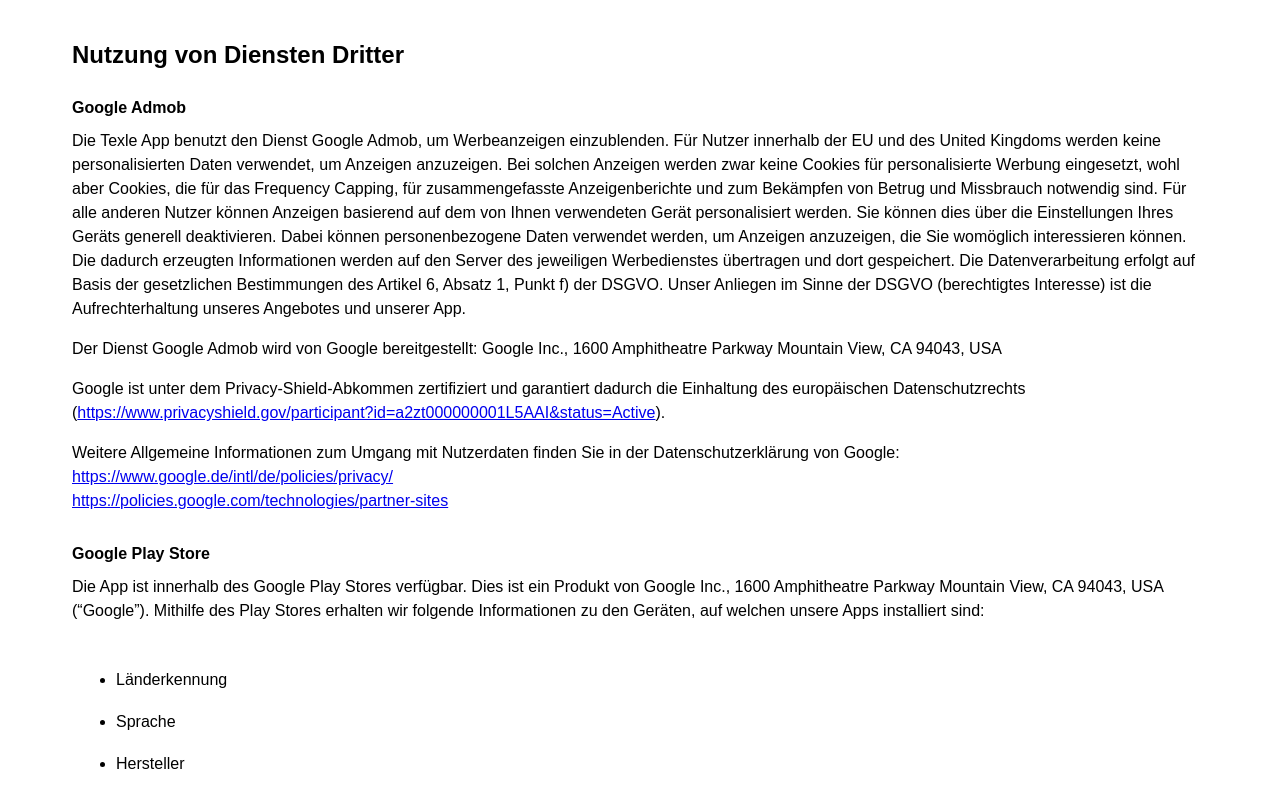
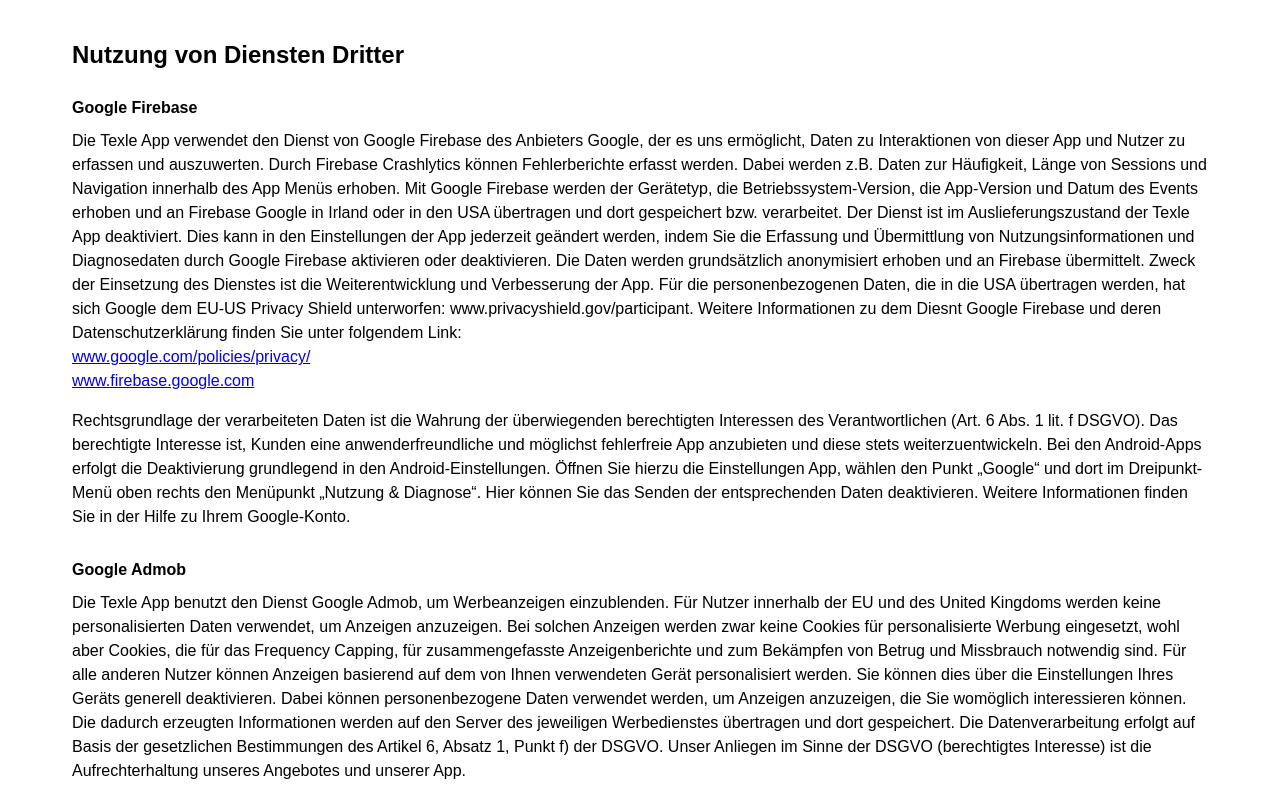
Before and after one commit to lectrix/texle, a plain HTML site: page static/privacy-policy.html in a window 1280 px wide. Shown: the part 1326-2112 px from the top of the page. Drawn offline with Linux system fonts and the light colour scheme.

Commit message:
update policy

```diff
--- a/static/privacy-policy.html
+++ b/static/privacy-policy.html
@@ -196,6 +196,47 @@
       </p>
 
       <h2>Nutzung von Diensten Dritter</h2>
+
+      <h3>Google Firebase</h3>
+      <p>
+        Die Texle App verwendet den Dienst von Google Firebase des Anbieters
+        Google, der es uns ermöglicht, Daten zu Interaktionen von dieser App und
+        Nutzer zu erfassen und auszuwerten. Durch Firebase Crashlytics können
+        Fehlerberichte erfasst werden. Dabei werden z.B. Daten zur Häufigkeit,
+        Länge von Sessions und Navigation innerhalb des App Menüs erhoben. Mit
+        Google Firebase werden der Gerätetyp, die Betriebssystem-Version, die
+        App-Version und Datum des Events erhoben und an Firebase Google in
+        Irland oder in den USA übertragen und dort gespeichert bzw. verarbeitet.
+        Der Dienst ist im Auslieferungszustand der Texle App deaktiviert. Dies
+        kann in den Einstellungen der App jederzeit geändert werden, indem Sie
+        die Erfassung und Übermittlung von Nutzungsinformationen und
+        Diagnosedaten durch Google Firebase aktivieren oder deaktivieren. Die
+        Daten werden grundsätzlich anonymisiert erhoben und an Firebase
+        übermittelt. Zweck der Einsetzung des Dienstes ist die Weiterentwicklung
+        und Verbesserung der App. Für die personenbezogenen Daten, die in die
+        USA übertragen werden, hat sich Google dem EU-US Privacy Shield
+        unterworfen: www.privacyshield.gov/participant. Weitere Informationen zu
+        dem Diesnt Google Firebase und deren Datenschutzerklärung finden Sie
+        unter folgendem Link:
+        <br />
+        <a href="www.google.com/policies/privacy/">
+          www.google.com/policies/privacy/
+        </a>
+        <br />
+        <a href="www.firebase.google.com">www.firebase.google.com</a>
+      </p>
+      <p>
+        Rechtsgrundlage der verarbeiteten Daten ist die Wahrung der
+        überwiegenden berechtigten Interessen des Verantwortlichen (Art. 6 Abs.
+        1 lit. f DSGVO). Das berechtigte Interesse ist, Kunden eine
+        anwenderfreundliche und möglichst fehlerfreie App anzubieten und diese
+        stets weiterzuentwickeln. Bei den Android-Apps erfolgt die Deaktivierung
+        grundlegend in den Android-Einstellungen. Öffnen Sie hierzu die
+        Einstellungen App, wählen den Punkt „Google“ und dort im Dreipunkt-Menü
+        oben rechts den Menüpunkt „Nutzung & Diagnose“. Hier können Sie das
+        Senden der entsprechenden Daten deaktivieren. Weitere Informationen
+        finden Sie in der Hilfe zu Ihrem Google-Konto.
+      </p>
 
       <h3>Google Admob</h3>
       <p>
@@ -483,6 +524,46 @@
 
       <h2>Use of third-party services</h2>
 
+      <h3>Google Firebase</h3>
+      <p>
+        The Texle app uses the Google Firebase service from the provider Google,
+        which allows us to collect and analyze data on interactions from this
+        app and users. Through Firebase Crashlytics, error reports can be
+        collected. For example, data on frequency, length of sessions and
+        navigation within the app menu are collected. With Google Firebase, the
+        device type, operating system version, app version and date of the event
+        are collected and transmitted to Firebase Google in Ireland or in the
+        USA and stored or processed there. The service is deactivated in the
+        delivery state of the Texle app. This can be changed in the app settings
+        at any time by enabling or disabling the collection and transmission of
+        usage information and diagnostic data by Google Firebase. The data is
+        generally collected anonymously and transmitted to Firebase. The purpose
+        of using the service is to further develop and improve the app. For the
+        personal data transferred to the USA, Google has submitted to the EU-US
+        Privacy Shield: www.privacyshield.gov/participant. For more information
+        about the diesnt Google Firebase and their privacy policy, please see
+        the following link:
+        <br />
+        <a href="www.google.com/policies/privacy/">
+          www.google.com/policies/privacy/
+        </a>
+        <br />
+        <a href="www.firebase.google.com">www.firebase.google.com</a>
+      </p>
+      <p>
+        The legal basis of the processed data is the protection of the
+        overriding legitimate interests of the controller (Art. 6 para. 1 lit. f
+        DSGVO). The legitimate interest is to offer customers a customers a
+        user-friendly app that is as error-free as possible and to constantly to
+        develop it further at all times. In the case of the Android apps,
+        deactivation takes place basically in the Android settings. To do this,
+        open the Settings app, select the item "Google" and there, in the
+        three-point menu at the top right, select the menu item "Usage &
+        Diagnostics". Here you can deactivate the deactivate the sending of the
+        corresponding data. For further information can be found in the help for
+        your Google account.
+      </p>
+
       <h3>Google Admob</h3>
       <p>
         The Texle App uses the Google Admob service to display advertisements.
```
